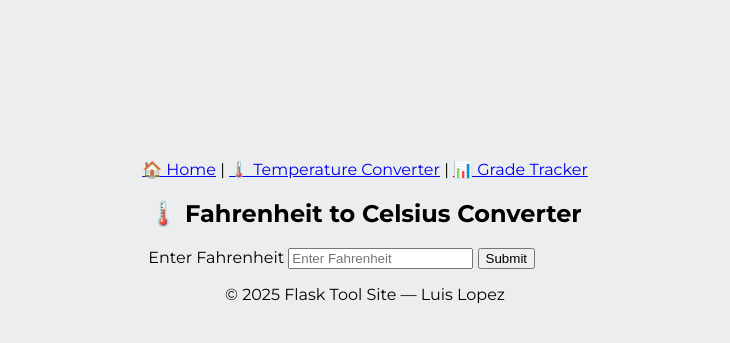
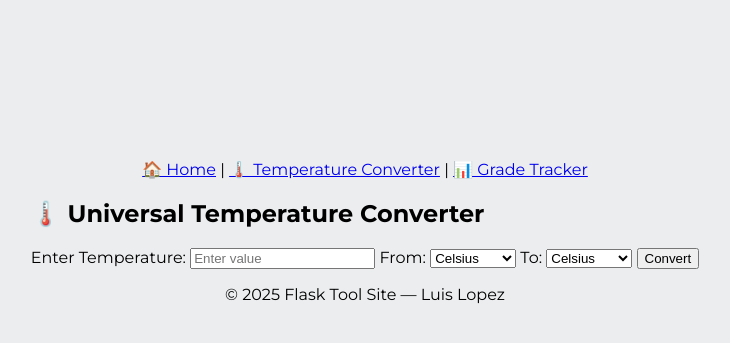
Before and after one commit to ksu-is/flask-tool-page, a Flask app: page /convert in a window 1280 px wide. Shown: the part 135-478 px from the top of the page, without its empty margins (275-1005 px from the left). Run offline with Flask 3, Linux system fonts and the light colour scheme.

Commit message:
Update convert.html
Added the option to allow the user to:

Select the input scale (Fahrenheit, Celsius, Kelvin)

Select the output scale (Fahrenheit, Celsius, Kelvin)

Logic in the app.py not yet defined.

```diff
--- a/templates/convert.html
+++ b/templates/convert.html
@@ -15,22 +15,34 @@
     <a href="/grades">📊 Grade Tracker</a>
   </nav>
 
-  <!-- Temperature Converter Section -->
+  <!-- Converter Section -->
   <section class="calculator">
-    <h1>🌡️ Fahrenheit to Celsius Converter</h1>
+    <h1>🌡️ Universal Temperature Converter</h1>
 
-    <form method="POST" action="/convert">
-      {{ form.hidden_tag() }}
+    <form action="/convert" method="POST">
+      <label for="temp_value">Enter Temperature:</label>
+      <input type="number" name="temp_value" id="temp_value" placeholder="Enter value" step="any" required />
 
-      <label for="fahrenheit">Enter Fahrenheit</label>
-      {{ form.fahrenheit(id="fahrenheit", placeholder="Enter Fahrenheit") }}
+      <label for="from_scale">From:</label>
+      <select name="from_scale" id="from_scale" required>
+        <option value="celsius">Celsius</option>
+        <option value="fahrenheit">Fahrenheit</option>
+        <option value="kelvin">Kelvin</option>
+      </select>
 
-      {{ form.submit(class="btn") }}
+      <label for="to_scale">To:</label>
+      <select name="to_scale" id="to_scale" required>
+        <option value="celsius">Celsius</option>
+        <option value="fahrenheit">Fahrenheit</option>
+        <option value="kelvin">Kelvin</option>
+      </select>
+
+      <input type="submit" value="Convert" class="btn" />
     </form>
 
-    {% if f and c %}
+    {% if result is defined %}
       <div class="result-box">
-        <h3>The result is: <strong>{{ f }}°F = {{ c }}°C</strong></h3>
+        <h3>The result is: <strong>{{ original }}°{{ from|capitalize }} = {{ result }}°{{ to|capitalize }}</strong></h3>
       </div>
     {% endif %}
   </section>
```
